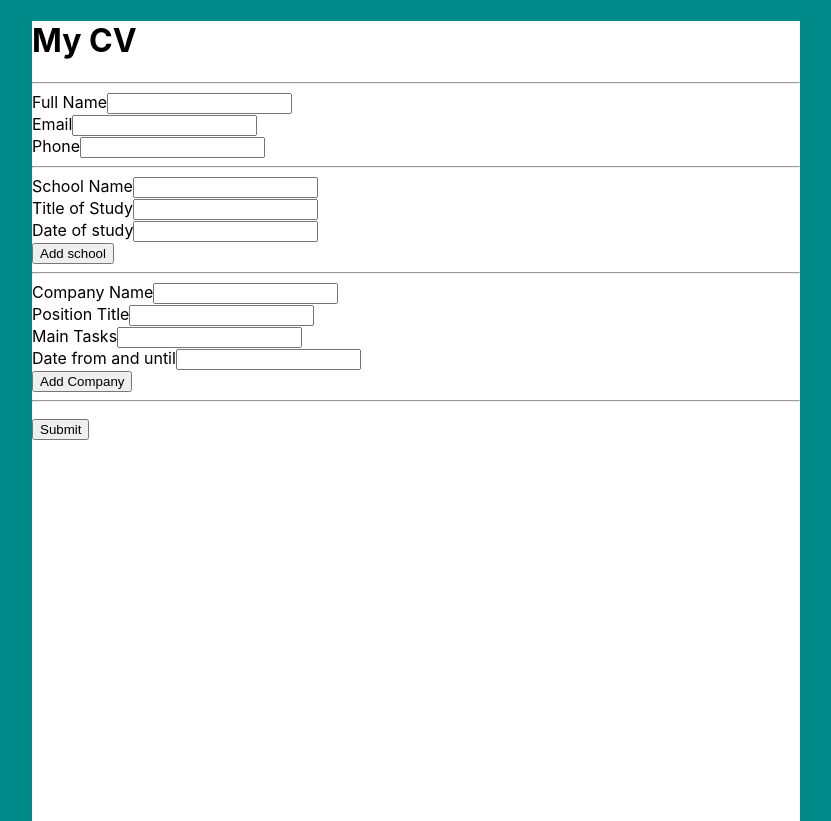
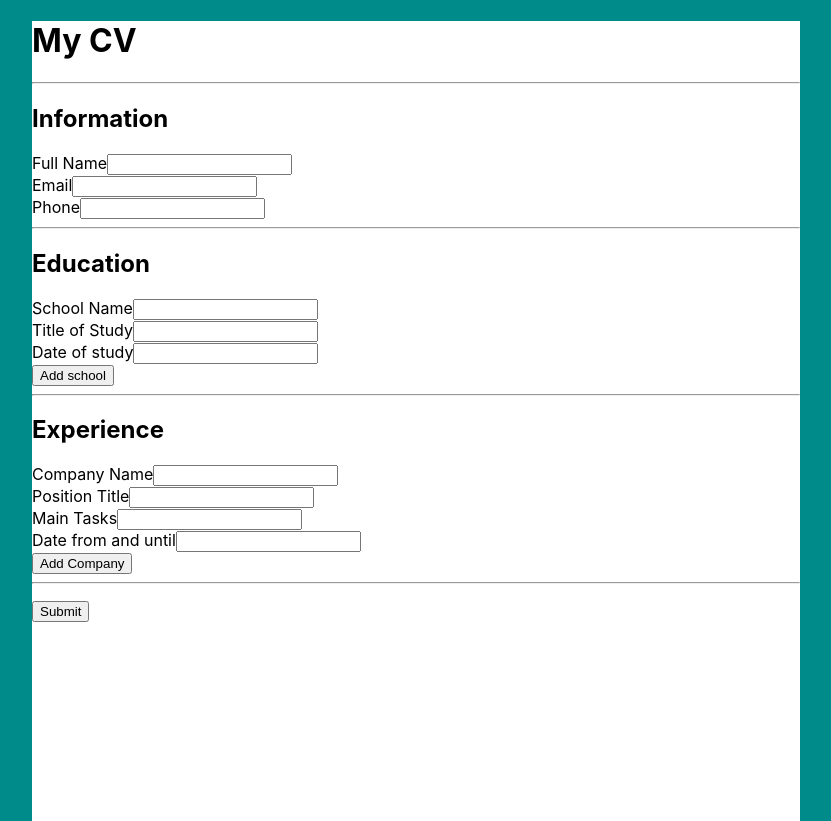
Before and after one commit to SonDo580/CV-application, a React (Create React App) app: page / in a window 1280 px wide. Shown: the whole page, without its empty margins (224-1055 px from the left). Built offline with nearby package versions, Linux system fonts and the light colour scheme.

Commit message:
Add subheading to each section

```diff
--- a/src/components/Education.js
+++ b/src/components/Education.js
@@ -18,6 +18,7 @@ class Education extends Component {
   render() {
     return (
       <div className="container">
+        <h2>Education</h2>
         <div className="schools">
           {this.state.schools.map(() => {
             return <School editMode={this.props.editMode} />;
--- a/src/components/Experience.js
+++ b/src/components/Experience.js
@@ -18,6 +18,7 @@ class Experience extends Component {
   render() {
     return (
       <div className="container">
+        <h2>Experience</h2>
         <div className="companies">
           {this.state.companies.map(() => {
             return <Company editMode={this.props.editMode} />;
--- a/src/components/Infomation.js
+++ b/src/components/Infomation.js
@@ -4,6 +4,7 @@ class Information extends Component {
   render() {
     return (
       <div className="container">
+        <h2>Information</h2>
         <div className="field">
           <label htmlFor="fullName">Full Name</label>
           <input type="text" name="fullName" id="fullName" />
```
